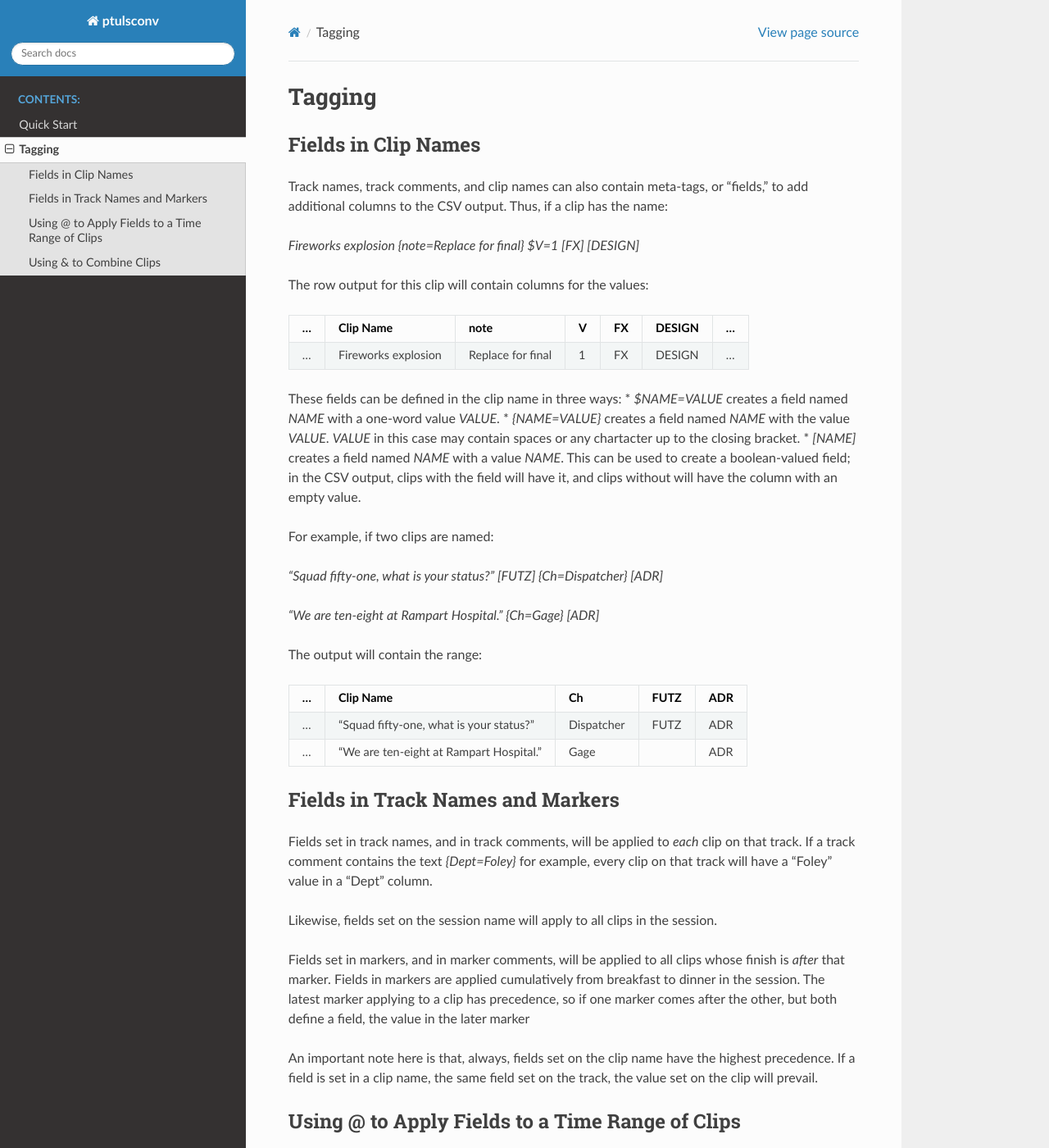
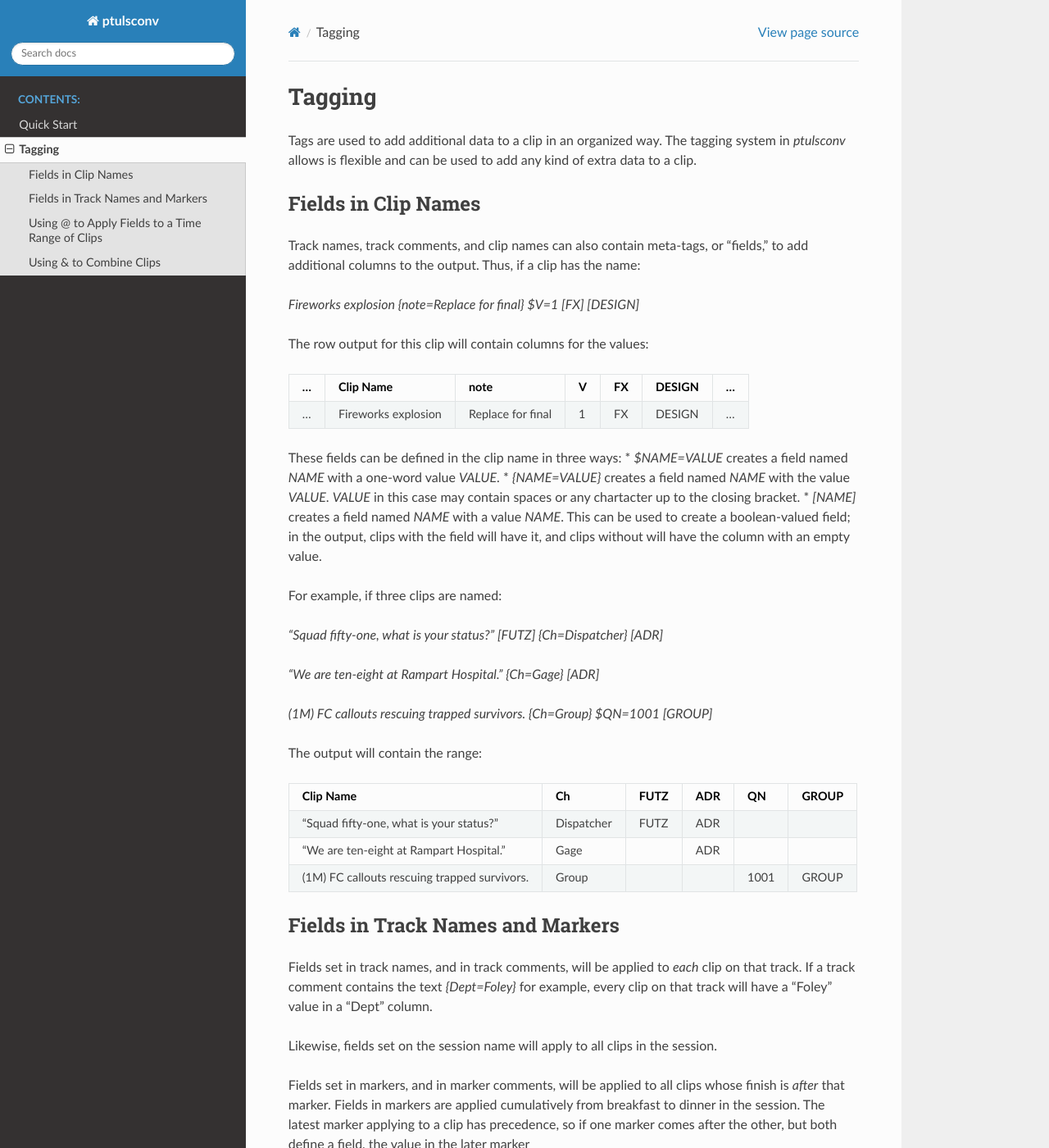
Before and after one commit to iluvcapra/ptulsconv, a Sphinx documentation site: the page built from docs/source/tagging.rst, in a window 1280 px wide and 1400 px high. Shown: the whole window at 82% size. Built offline with Sphinx 7.4.7 and the Read the Docs theme 2.0.0, drawn with Linux system fonts in a browser that asks for light colours; some of the changed text lies outside the part shown.

Commit message:
Removed refs to CSV
Added more text.

```diff
--- a/docs/source/tagging.rst
+++ b/docs/source/tagging.rst
@@ -1,11 +1,15 @@
 Tagging
 =======
+
+Tags are used to add additional data to a clip in an organized way. The
+tagging system in `ptulsconv` allows is flexible and can be used to add
+any kind of extra data to a clip.
 
 Fields in Clip Names
 --------------------
 
 Track names, track comments, and clip names can also contain meta-tags, or
-"fields," to add additional columns to the CSV output. Thus, if a clip has the
+"fields," to add additional columns to the output. Thus, if a clip has the
 name:
 
 `Fireworks explosion {note=Replace for final} $V=1 [FX] [DESIGN]`
@@ -25,26 +29,29 @@ These fields can be defined in the clip name in three ways:
 * `{NAME=VALUE}` creates a field named `NAME` with the value `VALUE`. `VALUE`
 in this case may contain spaces or any chartacter up to the closing bracket.
 * `[NAME]` creates a field named `NAME` with a value `NAME`. This can be used
-to create a boolean-valued field; in the CSV output, clips with the field
+to create a boolean-valued field; in the output, clips with the field
 will have it, and clips without will have the column with an empty value.
 
-For example, if two clips are named:
+For example, if three clips are named:
 
 `"Squad fifty-one, what is your status?" [FUTZ] {Ch=Dispatcher} [ADR]`
 
 `"We are ten-eight at Rampart Hospital." {Ch=Gage} [ADR]`
 
+`(1M) FC callouts rescuing trapped survivors. {Ch=Group} $QN=1001 [GROUP]`
+
 The output will contain the range:
 
 
-
-+-----+-----------------------------------------+------------+------+-----+
-| ... | Clip Name                               | Ch         | FUTZ | ADR |
-+=====+=========================================+============+======+=====+
-| ... | "Squad fifty-one, what is your status?" | Dispatcher | FUTZ | ADR |
-+-----+-----------------------------------------+------------+------+-----+
-| ... | "We are ten-eight at Rampart Hospital." | Gage       |      | ADR |
-+-----+-----------------------------------------+------------+------+-----+
++----------------------------------------------+------------+------+-----+------+-------+
+| Clip Name                                    | Ch         | FUTZ | ADR | QN   | GROUP |
++==============================================+============+======+=====+======+=======+
+| "Squad fifty-one, what is your status?"      | Dispatcher | FUTZ | ADR |      |       |
++----------------------------------------------+------------+------+-----+------+-------+
+| "We are ten-eight at Rampart Hospital."      | Gage       |      | ADR |      |       |
++----------------------------------------------+------------+------+-----+------+-------+
+| (1M) FC callouts rescuing trapped survivors. | Group      |      |     | 1001 | GROUP |
++----------------------------------------------+------------+------+-----+------+-------+
 
 
 Fields in Track Names and Markers
@@ -69,7 +76,7 @@ track, the value set on the clip will prevail.
 Using @ to Apply Fields to a Time Range of Clips
 --------------------------------------------------
 
-A clip name beginning with "@" will not be included in the CSV output, but its
+A clip name beginning with "@" will not be included in the output, but its
 fields will be applied to clips within its time range on lower tracks.
 
 If track 1 has a clip named `@ {Sc=1- The House}`, any clips beginning within
```
